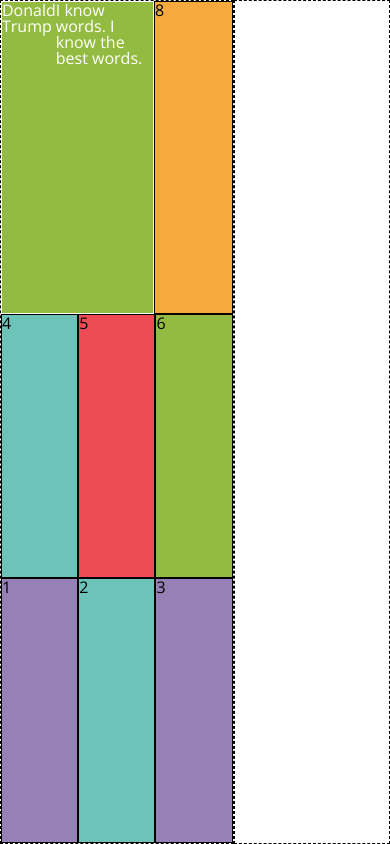
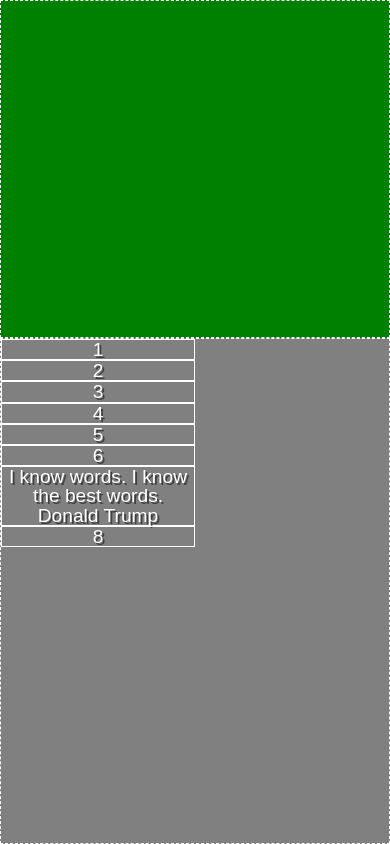
Before and after one commit to breethomas/static-comp, a plain HTML site: page index.html in a window 390 px wide. Drawn offline with nearby package versions, Linux system fonts and the light colour scheme.

Commit message:
Start fresh with CSS- mobile first

```diff
--- a/css/styles.css
+++ b/css/styles.css
@@ -1,69 +1,44 @@
-body {
-  font-family: 'Open sans', sans-serif;
+* {
+  box-sizing: border-box;
 }
 
-h1 {
-  font size:2em;
+body {
+  padding: 0;
+  margin: 0;
+  background-color: gray;
+  color: white;
+  font-family: sans-serif;
+  font-size: 1.2em;
+  text-shadow: 2px 2px 0px rgba(0, 0, 0, 0.5)
 }
 
 .parent-flex {
   display: flex;
+  flex-direction: column-reverse;
   height: 100vh;
-  width: 100%;
-  flex-wrap: wrap-reverse;
 }
 
 .flex-grid {
   display:flex;
-  flex-wrap: wrap-reverse;
+  border: 1px dashed;
+  height:100vh;
+  flex-wrap: wrap;
+  flex-direction: column;
   flex:.6;
-  border: 1px dashed;
+  text-align: center;
+
 }
 
 .flex-grid-profile {
   flex: .4;
-  float:right;
+  display:flex;
   border: 1px dashed;
+  background-color: green;
 }
 
 .box {
-  display:flex;
+  display: flex;
+  flex-direction: column-reverse;
   border: 1px solid;
-  flex: auto;
-  width: 25%;
+  width: 50%;
 }
-
-.box1 {
-  background-color: #9681b6;
-}
-
-.box2 {
-  background-color: #6cc4b9;
-}
-
-.box3 {
-  background-color: #9681b6;
-}
-
-.box4 {
-  background-color: #6cc4b9;
-}
-
-
-.box5 {
-  background-color: #ed4c57;
-}
-
-.box6 {
-  background-color: #94bb41;
-}
-
-.box7 {
-flex-grow: 5;
-background-color: #94bb41;
-color:white;
-}
-
-.box8 {
-  background-color: #f6aa3d;
-}
```
Also changed, not shown: 1 other file.
